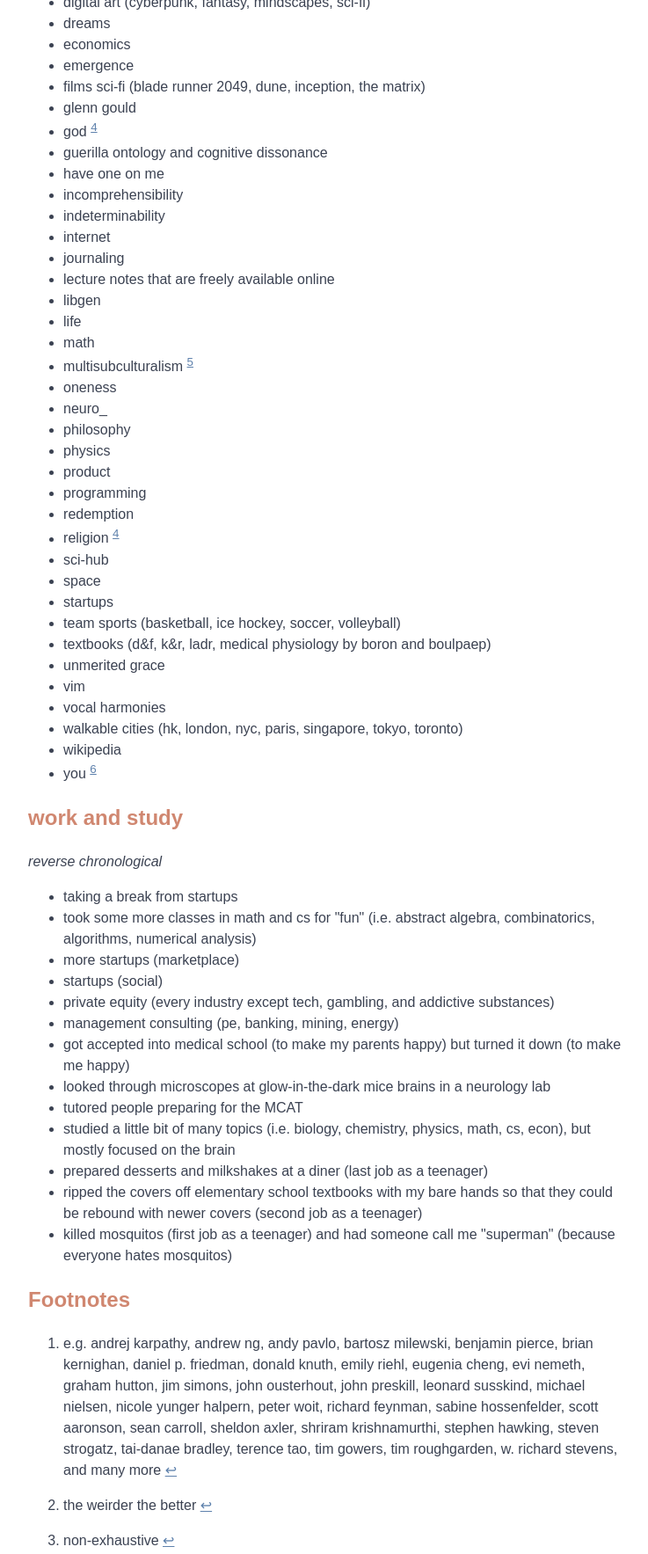
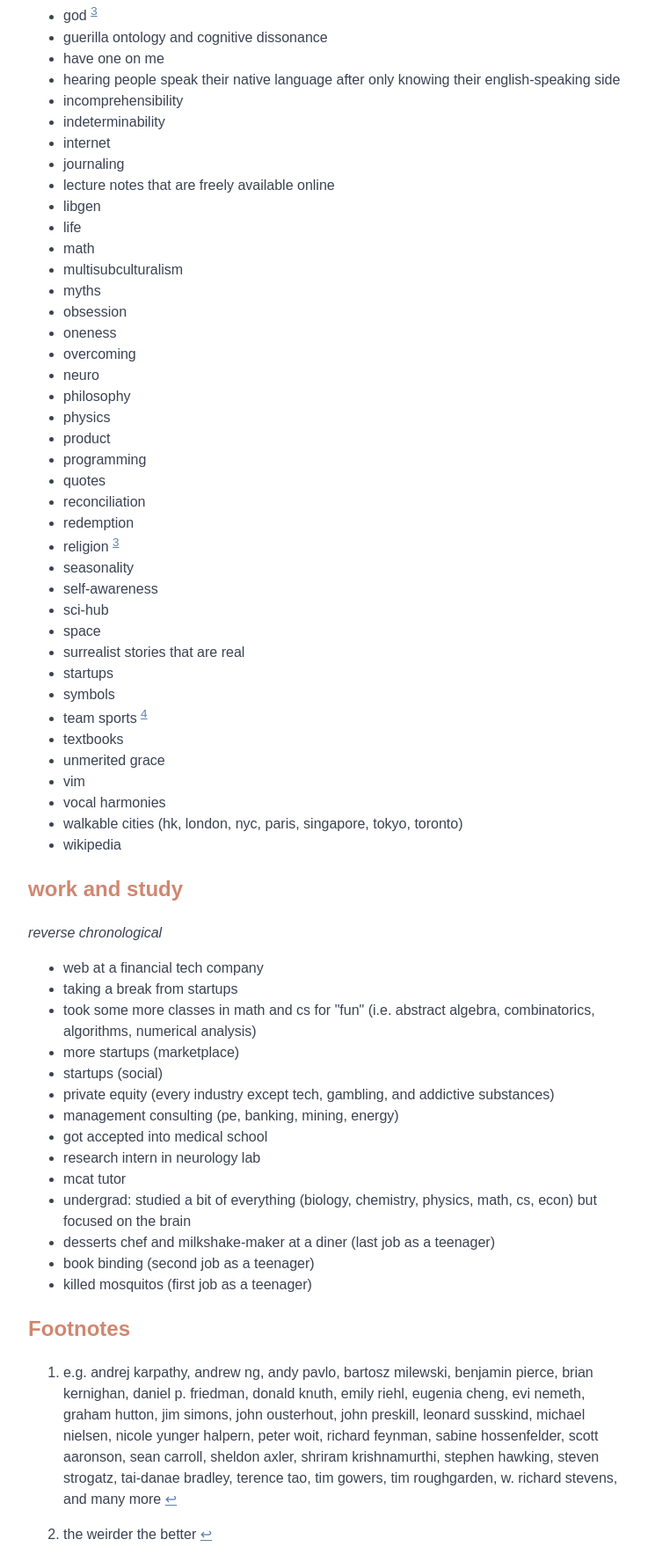
Before and after one commit to MimmyJau/mimmyjau.github.io, an Astro site: page /about in a window 1280 px wide. Shown: the part 747-2514 px from the top of the page at 88% size, without its empty margins (268-1005 px from the left). Built offline with nearby package versions, Linux system fonts and the light colour scheme; Astro itself is replaced by a stand-in of ours.

Commit message:
Update about page

```diff
--- a/src/pages/about/about.mdx
+++ b/src/pages/about/about.mdx
@@ -11,15 +11,7 @@ tags: ["me"]
 
 [github](https://www.github.com/mimmyjau)
 
-i'm mostly a generalist.
-i like drawing connections between ideas in different fields.
-i'm happiest when I'm doing something creative.
-
-(and again as a haiku)
-
-a generalist
-ideas bridging different fields
-creativity :)
+web, finance
 
 ## things i like
 
@@ -27,24 +19,27 @@ _alphabetical_
 
 - academics who dedicate time and effort towards educating the public [^academics]
 - analogies [^analogies]
-- asian food (banh mi, bun bo hue, curry, dim sum, jjigae, khao soi, pho, sushi, vermicelli) [^nonexhaustive]
+- asian food
 - bill evans
 - books
-- coffee
+- coffee (preferrably cold brew or drip)
 - comics (calvin and hobbes, the manhattan projects, one piece)
 - computers
 - conversations that start with "I have a theory that..."
 - cs
 - dbz
 - digital art (cyberpunk, fantasy, mindscapes, sci-fi)
-- dreams
+- dreams and the subconscious
 - economics
 - emergence
+- ephemerality
+- examples
 - films sci-fi (blade runner 2049, dune, inception, the matrix)
 - glenn gould
 - god [^nondenominational]
 - guerilla ontology and cognitive dissonance
 - have one on me
+- hearing people speak their native language after only knowing their english-speaking side
 - incomprehensibility
 - indeterminability
 - internet
@@ -53,48 +48,55 @@ _alphabetical_
 - libgen
 - life
 - math
-- multisubculturalism [^madeup]
+- multisubculturalism
+- myths
+- obsession
 - oneness
-- neuro_
+- overcoming
+- neuro
 - philosophy
 - physics
 - product
 - programming
+- quotes
+- reconciliation
 - redemption
 - religion [^nondenominational]
+- seasonality
+- self-awareness
 - sci-hub
 - space
+- surrealist stories that are real
 - startups
-- team sports (basketball, ice hockey, soccer, volleyball)
-- textbooks (d&f, k&r, ladr, medical physiology by boron and boulpaep)
+- symbols
+- team sports [^sports]
+- textbooks
 - unmerited grace
 - vim
 - vocal harmonies
 - walkable cities (hk, london, nyc, paris, singapore, tokyo, toronto)
 - wikipedia
-- you [^you]
 
 [^academics]: e.g. andrej karpathy, andrew ng, andy pavlo, bartosz milewski, benjamin pierce, brian kernighan, daniel p. friedman, donald knuth, emily riehl, eugenia cheng, evi nemeth, graham hutton, jim simons, john ousterhout, john preskill, leonard susskind, michael nielsen, nicole yunger halpern, peter woit, richard feynman, sabine hossenfelder, scott aaronson, sean carroll, sheldon axler, shriram krishnamurthi, stephen hawking, steven strogatz, tai-danae bradley, terence tao, tim gowers, tim roughgarden, w. richard stevens, and many more
 [^analogies]: the weirder the better
-[^madeup]: a made-up word but it makes sense to me
 [^nondenominational]: non-denominational
-[^nonexhaustive]: non-exhaustive
-[^you]: thanks for visiting and reading
+[^sports]: all sports are great, but team sports in particular
 
 ## work and study
 
 _reverse chronological_
 
+- web at a financial tech company
 - taking a break from startups
 - took some more classes in math and cs for "fun" (i.e. abstract algebra, combinatorics, algorithms, numerical analysis)
 - more startups (marketplace)
 - startups (social)
 - private equity (every industry except tech, gambling, and addictive substances)
 - management consulting (pe, banking, mining, energy)
-- got accepted into medical school (to make my parents happy) but turned it down (to make me happy)
-- looked through microscopes at glow-in-the-dark mice brains in a neurology lab
-- tutored people preparing for the MCAT
-- studied a little bit of many topics (i.e. biology, chemistry, physics, math, cs, econ), but mostly focused on the brain
-- prepared desserts and milkshakes at a diner (last job as a teenager)
-- ripped the covers off elementary school textbooks with my bare hands so that they could be rebound with newer covers (second job as a teenager)
-- killed mosquitos (first job as a teenager) and had someone call me "superman" (because everyone hates mosquitos)
+- got accepted into medical school
+- research intern in neurology lab
+- mcat tutor
+- undergrad: studied a bit of everything (biology, chemistry, physics, math, cs, econ) but focused on the brain
+- desserts chef and milkshake-maker at a diner (last job as a teenager)
+- book binding (second job as a teenager)
+- killed mosquitos (first job as a teenager)
```
